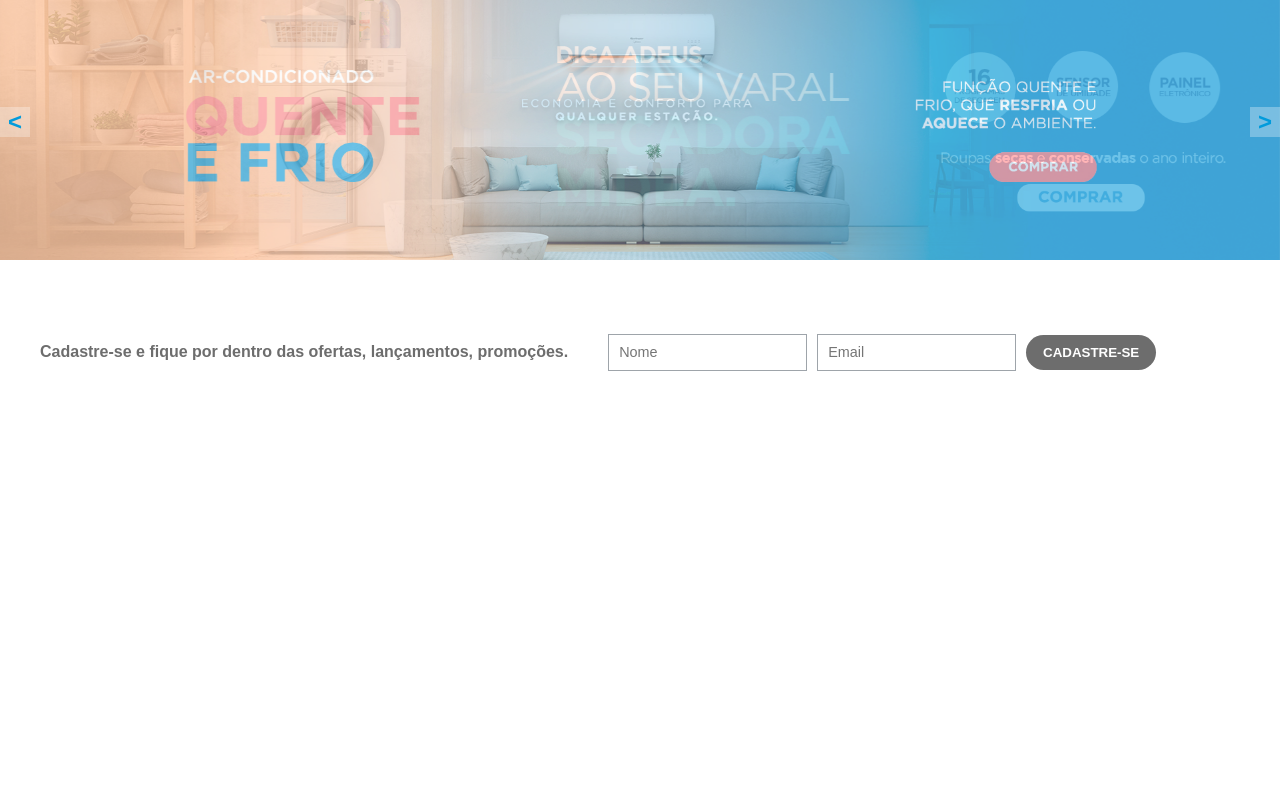
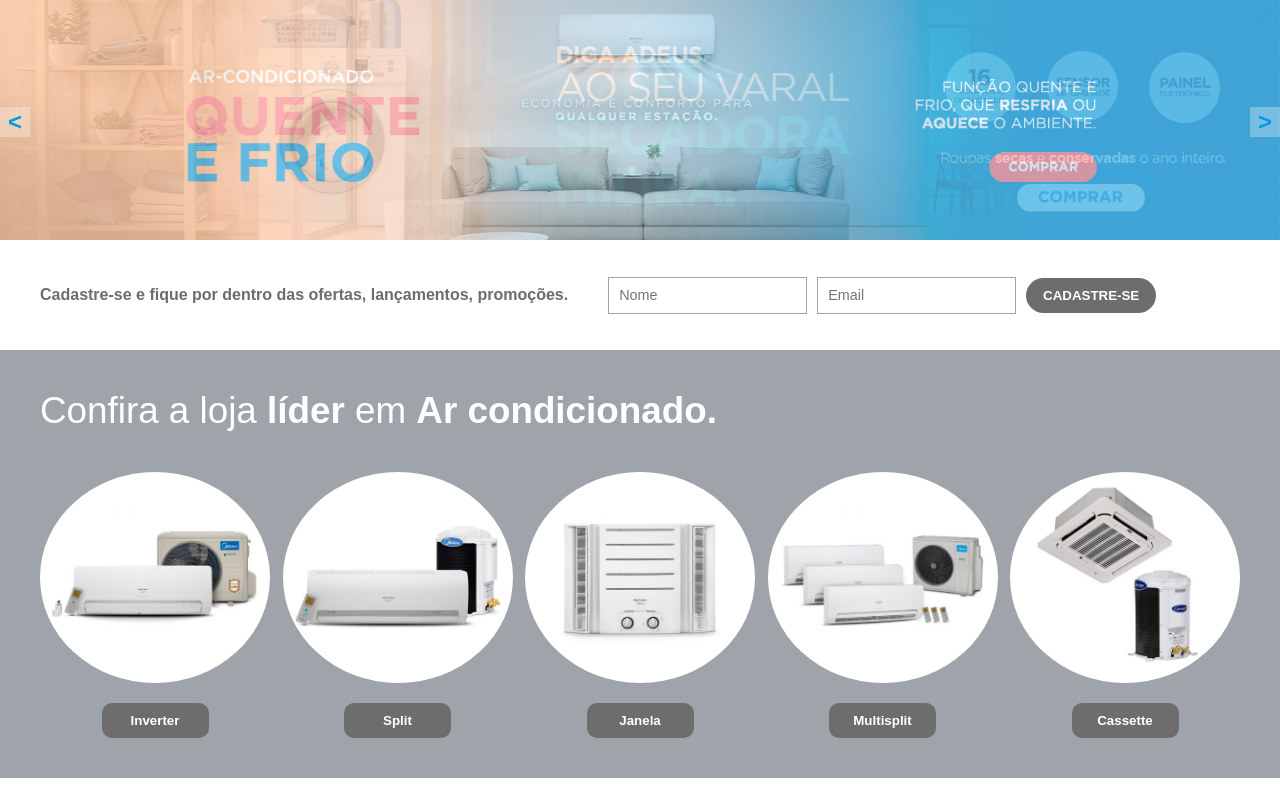
Before and after one commit to kdumagalhaes/midea-ecommerce, a plain HTML site: page index.html in a window 1280 px wide. Shown: the part 207-1015 px from the top of the page. Before the commit the page ends 800 px from the top, so only its background shows below. Drawn offline with Linux system fonts and the light colour scheme; files whose address does not match are found by name.

Commit message:
add cta ar condicionado

```diff
--- a/css/main.less
+++ b/css/main.less
@@ -56,9 +56,10 @@ header {
 
 .top-cart {
     width: 100%;
-    max-width: 1200px;
+    max-width: 1280px;
     height: 100px;
     margin: 0 auto;
+    padding: @safeAreaPadding
 }
 
 .top-cart__content {
@@ -239,7 +240,7 @@ nav {
 .slider-container {
     position: relative;
     overflow: hidden;
-    height: 300px;
+    height: 19vw;
 
 }
 
@@ -299,8 +300,9 @@ nav {
     display: flex;
     align-items: center;
     width: 100%;
-    max-width: 1200px;
+    max-width: 1280px;
     margin: 0 auto;
+    padding: @safeAreaPadding;
 }
 
 .promo-cta__text {
@@ -333,3 +335,61 @@ nav {
         color: @lightGray;
     }
 }
+
+.lider-cta {
+    width: 100%;
+    height: 100%;
+    background-color: @lightGray;
+}
+
+.lider-cta__content {
+    max-width: 1280px;
+    padding: @safeAreaPadding;
+    margin: 0 auto 30px auto;
+}
+
+.lider-cta__text {
+    font-size: 2.3rem;
+    font-weight: normal;
+    color: #fff;
+    padding-top: 40px;
+    margin-bottom: 40px;
+}
+
+.lider-cta__ares-condicionados {
+    max-width: 1280px;
+    display: flex;
+    justify-content: space-between;
+}
+
+.lider-cta__product {
+    display: flex;
+    flex-direction: column;
+    align-items: center;
+    width: 100%;
+    max-width: 230px;
+    padding-bottom: 40px;
+
+    img {
+        border-radius: 50%;
+        width: 100%;
+        margin-bottom: 20px;
+    }
+}
+
+.lider-cta__btn {
+    border-radius: 10px;
+    border: none;
+    width: 100%;
+    max-width: 107px;
+    height: 35px;
+    background-color: @gray;
+    color: #fff;
+    font-weight: bold;
+    transition: 0.3s;
+
+    &:hover {
+        background-color: @blue;
+        color: #fff;
+    }
+}
--- a/index.html
+++ b/index.html
@@ -94,6 +94,34 @@
       </div>
     </div>
 
+    <div class="lider-cta">
+      <div class="lider-cta__content">
+        <h2 class="lider-cta__text">Confira a loja <strong>líder</strong> em <strong>Ar condicionado.</strong></h2>
+        <div class="lider-cta__ares-condicionados">
+          <div class="lider-cta__product">
+            <img src="./assets/ar_condicionado/inverter.jpg" alt="">
+            <button class="lider-cta__btn">Inverter</button>
+          </div>
+          <div class="lider-cta__product">
+            <img src="./assets/ar_condicionado/split.jpg" alt="">
+            <button class="lider-cta__btn">Split</button>
+          </div>
+          <div class="lider-cta__product">
+            <img src="./assets/ar_condicionado/janela.jpg" alt="">
+            <button class="lider-cta__btn">Janela</button>
+          </div>
+          <div class="lider-cta__product">
+            <img src="./assets/ar_condicionado/multisplit.jpg" alt="">
+            <button class="lider-cta__btn">Multisplit</button>
+          </div>
+          <div class="lider-cta__product">
+            <img src="./assets/ar_condicionado/cassette.jpg" alt="">
+            <button class="lider-cta__btn">Cassette</button>
+          </div>
+
+        </div>
+      </div>
+    </div>
 
     <script src="./js/main.js"></script>
   </body>
```
Also changed, not shown: css/main.css.
